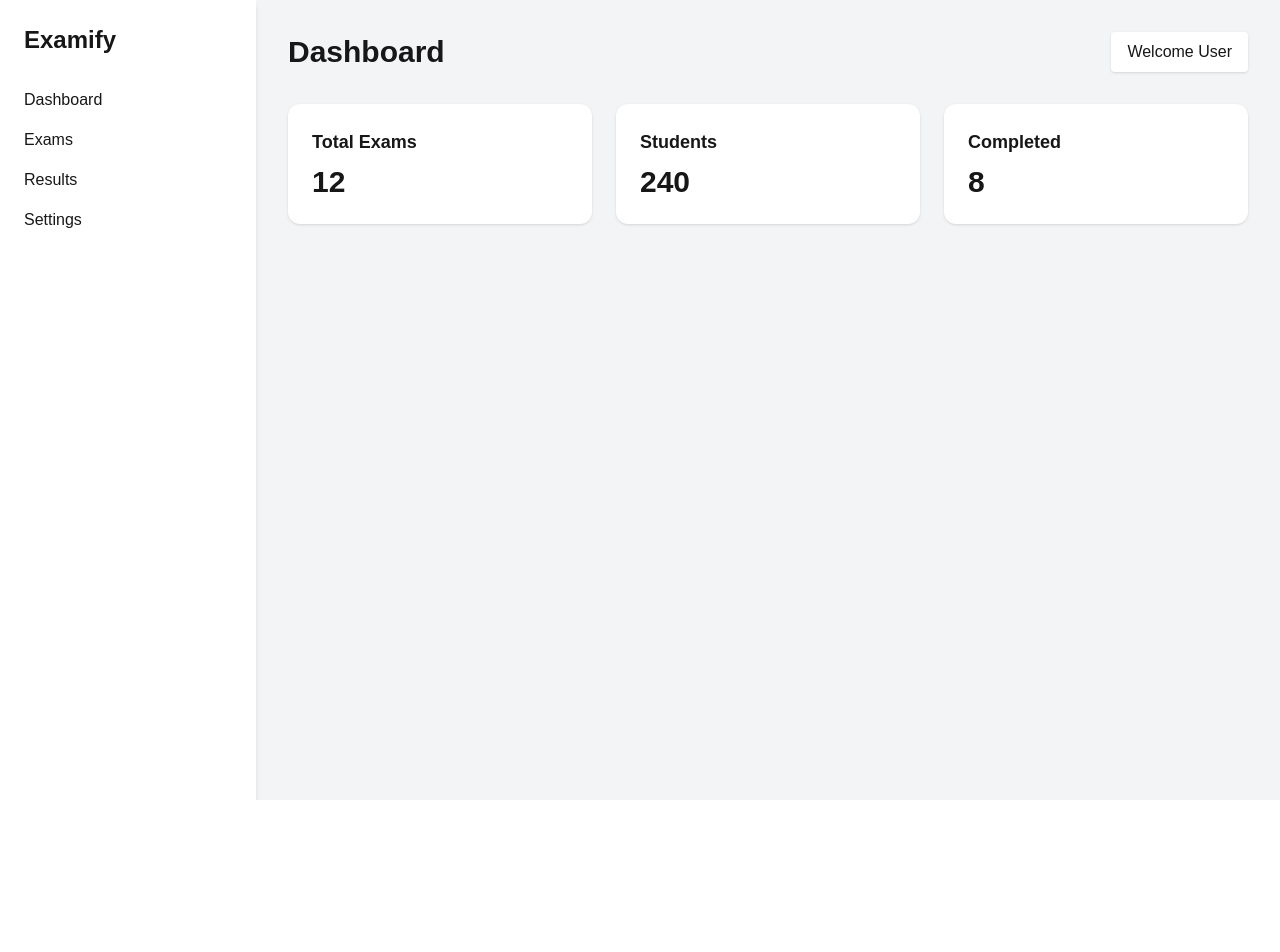
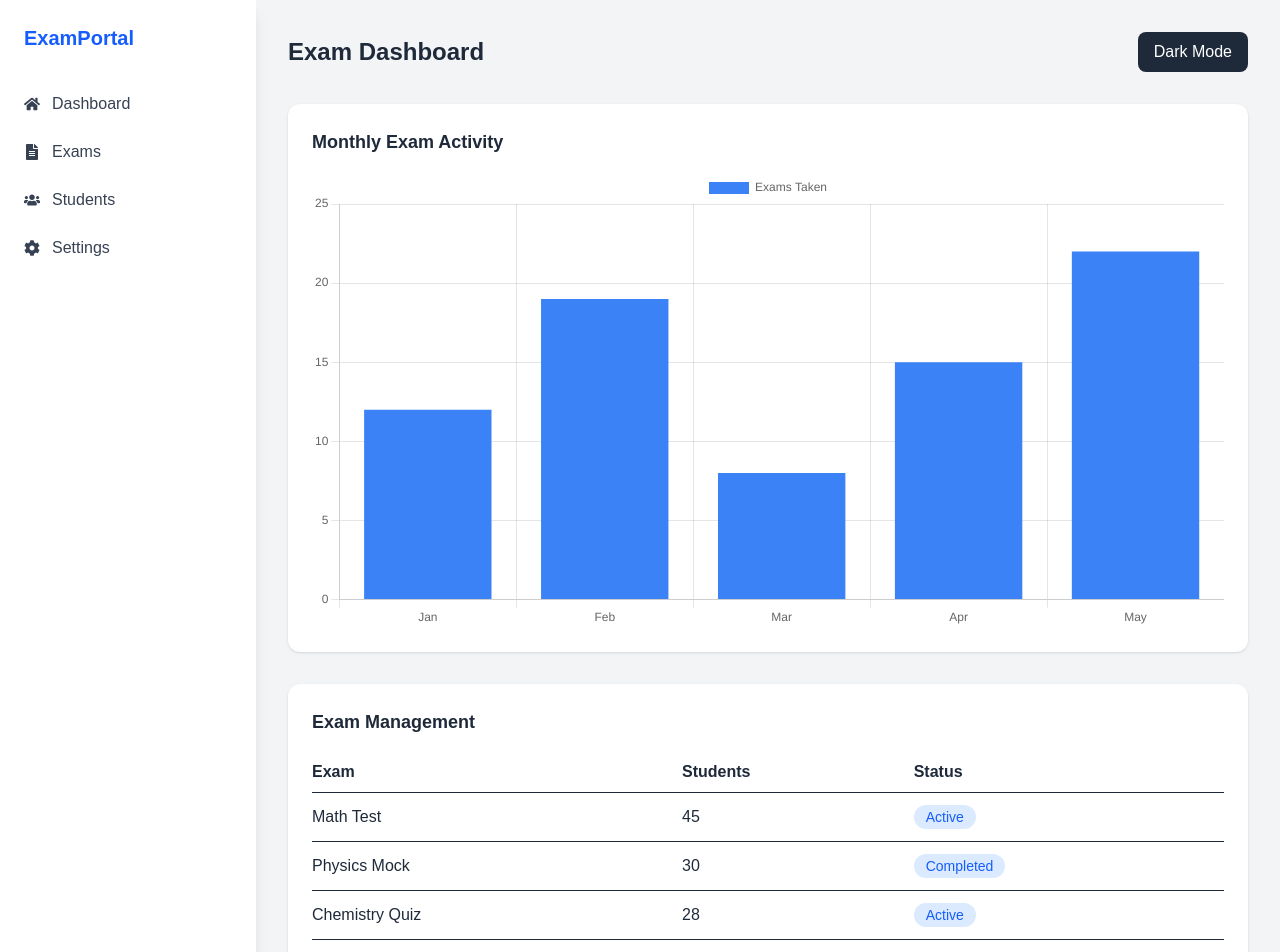
Before and after one commit to amulyaverse/examify, a Next.js app: page /dashboard in a window 1280 px wide. Shown: the top 952 px of the page. Before the commit the page ends 800 px from the top, so only its background shows below. Built offline with nearby package versions, Linux system fonts and the light colour scheme.

Commit message:
component

```diff
--- a/app/(auth)/sign-in/page.tsx
+++ b/app/(auth)/sign-in/page.tsx
@@ -1,25 +1,72 @@
-export default function Signin() {
+export default function SignIn() {
   return (
-    <div className="flex min-h-screen items-center justify-center">
-      <div className="p-8 shadow-lg rounded-xl w-96">
-        <h2 className="text-2xl font-bold mb-4">Sign In</h2>
+    <div className="min-h-screen flex">
+
+      {/* Left Section */}
+      <div className="hidden md:flex w-1/2 bg-green-100 items-center justify-center p-10">
+        <div className="text-center">
+          <img
+  src="/login-image.png"
+  alt="login illustration"
+  className="w-80 mx-auto mb-6"
+/>
+          {/* <h2 className="text-xl font-semibold">
+            Distance Learning Programs
+          </h2>
+          <p className="text-gray-500 text-sm mt-2">
+            Attend live and recorded classes at your own convenience
+          </p> */}
+        </div>
+      </div>
+
+      {/* Right Section */}
+      <div className="flex w-full md:w-1/2 items-center justify-center bg-white">
+        <div className="w-96">
+
+          <h1 className="text-2xl font-bold mb-2 text-center">
+            EXAMIFY
+          </h1>
+
+          <p className="text-gray-500 text-center mb-8">
+            Welcome Back
+          </p>
 
           <input
-          type="email"
-          placeholder="Email"
-          className="border p-2 w-full mb-3"
+            type="text"
+            placeholder="Username or Email"
+            className="w-full border-b p-2 mb-4 outline-none"
           />
 
           <input
             type="password"
             placeholder="Password"
-          className="border p-2 w-full mb-3"
+            className="w-full border-b p-2 mb-2 outline-none"
           />
 
-        <button className="bg-green-500 text-white p-2 w-full rounded">
-          Login
+          <p className="text-right text-sm text-blue-500 mb-6 cursor-pointer">
+            Forgot password?
+          </p>
+
+          <button className="w-full bg-black text-white py-2 rounded-full">
+            Sign In
           </button>
+
+          <div className="text-center my-6 text-gray-400">or</div>
+
+          <button className="w-full border py-2 rounded-full">
+            Sign in with Google
+          </button>
+
+          <p className="text-center mt-6 text-sm">
+            Are you new?{" "}
+            <a href="/signup" className="text-blue-500">
+              Create an Account
+            </a>
+          </p>
+
         </div>
+      </div>
+
     </div>
   );
 }
--- a/app/(auth)/sign-up/page.tsx
+++ b/app/(auth)/sign-up/page.tsx
@@ -1,31 +1,61 @@
-export default function Signup() {
+export default function SignUp() {
   return (
-    <div className="flex min-h-screen items-center justify-center">
-      <div className="p-8 shadow-lg rounded-xl w-96">
-        <h2 className="text-2xl font-bold mb-4">Sign Up</h2>
+    <div className="min-h-screen flex">
+
+      {/* Left Section */}
+      <div className="hidden md:flex w-1/2 bg-green-100 items-center justify-center p-10">
+        <div className="text-center">
+          <img
+  src="/login-image.png"
+  alt="login illustration"
+  className="w-80 mx-auto mb-6"
+/>
+          <h2 className="text-xl font-semibold">
+            Join Examify Today
+          </h2>
+        </div>
+      </div>
+
+      {/* Right Section */}
+      <div className="flex w-full md:w-1/2 items-center justify-center bg-white">
+        <div className="w-96">
+
+          <h1 className="text-2xl font-bold text-center mb-6">
+            Create Account
+          </h1>
 
           <input
             type="text"
-          placeholder="Name"
-          className="border p-2 w-full mb-3"
+            placeholder="Full Name"
+            className="w-full border-b p-2 mb-4 outline-none"
           />
 
           <input
             type="email"
             placeholder="Email"
-          className="border p-2 w-full mb-3"
+            className="w-full border-b p-2 mb-4 outline-none"
           />
 
           <input
             type="password"
             placeholder="Password"
-          className="border p-2 w-full mb-3"
+            className="w-full border-b p-2 mb-6 outline-none"
           />
 
-        <button className="bg-blue-500 text-white p-2 w-full rounded">
-          Create Account
+          <button className="w-full bg-black text-white py-2 rounded-full">
+            Sign Up
           </button>
+
+          <p className="text-center mt-6 text-sm">
+            Already have an account?{" "}
+            <a href="/signin" className="text-blue-500">
+              Sign In
+            </a>
+          </p>
+
         </div>
+      </div>
+
     </div>
   );
 }
--- a/app/dashboard/page.tsx
+++ b/app/dashboard/page.tsx
@@ -1,52 +1,28 @@
+"use client";
+
+import Sidebar from "@/components/Sidebar";
+import ChartCard from "@/components/ChartCard";
+import ExamTable from "@/components/ExamTable";
+import DarkModeToggle from "@/components/DarkModeToggle";
+
 export default function Dashboard() {
   return (
-    <div className="flex min-h-screen bg-gray-100">
+    <div className="flex min-h-screen bg-gray-100 dark:bg-gray-900">
 
-      {/* Sidebar */}
-      <div className="w-64 bg-white shadow-md p-6">
-        <h2 className="text-2xl font-bold mb-8">Examify</h2>
+      <Sidebar />
 
-        <ul className="space-y-4">
-          <li className="hover:text-blue-500 cursor-pointer">Dashboard</li>
-          <li className="hover:text-blue-500 cursor-pointer">Exams</li>
-          <li className="hover:text-blue-500 cursor-pointer">Results</li>
-          <li className="hover:text-blue-500 cursor-pointer">Settings</li>
-        </ul>
-      </div>
+      <main className="flex-1 p-8 text-gray-800 dark:text-white">
 
-      {/* Main Content */}
-      <div className="flex-1 p-8">
-
-        {/* Top Bar */}
         <div className="flex justify-between items-center mb-8">
-          <h1 className="text-3xl font-bold">Dashboard</h1>
-
-          <div className="bg-white px-4 py-2 rounded shadow">
-            Welcome User
-          </div>
+          <h1 className="text-2xl font-bold">Exam Dashboard</h1>
+          <DarkModeToggle />
         </div>
 
-        {/* Cards */}
-        <div className="grid grid-cols-3 gap-6">
+        <ChartCard />
 
-          <div className="bg-white p-6 rounded-xl shadow">
-            <h3 className="text-lg font-semibold">Total Exams</h3>
-            <p className="text-3xl font-bold mt-2">12</p>
-          </div>
+        <ExamTable />
 
-          <div className="bg-white p-6 rounded-xl shadow">
-            <h3 className="text-lg font-semibold">Students</h3>
-            <p className="text-3xl font-bold mt-2">240</p>
-          </div>
-
-          <div className="bg-white p-6 rounded-xl shadow">
-            <h3 className="text-lg font-semibold">Completed</h3>
-            <p className="text-3xl font-bold mt-2">8</p>
-          </div>
-
-        </div>
-
-      </div>
+      </main>
     </div>
   );
 }
--- /dev/null
+++ b/components/ChartCard.tsx
@@ -0,0 +1,46 @@
+"use client";
+
+import {
+  Chart as ChartJS,
+  CategoryScale,
+  LinearScale,
+  BarElement,
+  Tooltip,
+  Legend
+} from "chart.js";
+
+import { Bar } from "react-chartjs-2";
+
+ChartJS.register(
+  CategoryScale,
+  LinearScale,
+  BarElement,
+  Tooltip,
+  Legend
+);
+
+export default function ChartCard() {
+
+  const data = {
+    labels: ["Jan", "Feb", "Mar", "Apr", "May"],
+    datasets: [
+      {
+        label: "Exams Taken",
+        data: [12, 19, 8, 15, 22],
+        backgroundColor: "#3b82f6",
+      }
+    ]
+  };
+
+  return (
+    <div className="bg-white dark:bg-gray-800 p-6 rounded-xl shadow mb-8">
+
+      <h2 className="text-lg font-semibold mb-4">
+        Monthly Exam Activity
+      </h2>
+
+      <Bar data={data} />
+
+    </div>
+  );
+}
--- /dev/null
+++ b/components/DarkModeToggle.tsx
@@ -0,0 +1,25 @@
+"use client";
+
+import { useEffect, useState } from "react";
+
+export default function DarkModeToggle() {
+
+  const [dark, setDark] = useState(false);
+
+  useEffect(() => {
+    if (dark) {
+      document.documentElement.classList.add("dark");
+    } else {
+      document.documentElement.classList.remove("dark");
+    }
+  }, [dark]);
+
+  return (
+    <button
+      onClick={() => setDark(!dark)}
+      className="px-4 py-2 bg-gray-800 text-white rounded-lg"
+    >
+      {dark ? "Light Mode" : "Dark Mode"}
+    </button>
+  );
+}
--- /dev/null
+++ b/components/ExamTable.tsx
@@ -0,0 +1,46 @@
+export default function ExamTable() {
+
+  const exams = [
+    { name: "Math Test", students: 45, status: "Active" },
+    { name: "Physics Mock", students: 30, status: "Completed" },
+    { name: "Chemistry Quiz", students: 28, status: "Active" },
+  ];
+
+  return (
+    <div className="bg-white dark:bg-gray-800 p-6 rounded-xl shadow">
+
+      <h2 className="text-lg font-semibold mb-4">
+        Exam Management
+      </h2>
+
+      <table className="w-full">
+
+        <thead>
+          <tr className="text-left border-b">
+            <th className="py-2">Exam</th>
+            <th>Students</th>
+            <th>Status</th>
+          </tr>
+        </thead>
+
+        <tbody>
+          {exams.map((exam, i) => (
+            <tr key={i} className="border-b">
+
+              <td className="py-3">{exam.name}</td>
+              <td>{exam.students}</td>
+
+              <td>
+                <span className="px-3 py-1 bg-blue-100 text-blue-600 rounded-full text-sm">
+                  {exam.status}
+                </span>
+              </td>
+
+            </tr>
+          ))}
+        </tbody>
+
+      </table>
+    </div>
+  );
+}
--- /dev/null
+++ b/components/Sidebar.tsx
@@ -0,0 +1,36 @@
+import { FaHome, FaFileAlt, FaUsers, FaCog } from "react-icons/fa";
+
+export default function Sidebar() {
+  return (
+    <aside className="w-64 bg-white dark:bg-gray-800 shadow-lg p-6">
+
+      <h2 className="text-xl font-bold mb-10 text-blue-600">
+        ExamPortal
+      </h2>
+
+      <nav className="space-y-6 text-gray-700 dark:text-gray-200">
+
+        <div className="flex items-center gap-3 cursor-pointer hover:text-blue-500">
+          <FaHome />
+          Dashboard
+        </div>
+
+        <div className="flex items-center gap-3 cursor-pointer hover:text-blue-500">
+          <FaFileAlt />
+          Exams
+        </div>
+
+        <div className="flex items-center gap-3 cursor-pointer hover:text-blue-500">
+          <FaUsers />
+          Students
+        </div>
+
+        <div className="flex items-center gap-3 cursor-pointer hover:text-blue-500">
+          <FaCog />
+          Settings
+        </div>
+
+      </nav>
+    </aside>
+  );
+}
--- a/package.json
+++ b/package.json
@@ -23,6 +23,7 @@
     "@radix-ui/react-tabs": "^1.1.13",
     "@radix-ui/react-toast": "^1.2.15",
     "bcryptjs": "^3.0.3",
+    "chart.js": "^4.5.1",
     "class-variance-authority": "^0.7.1",
     "clsx": "^2.1.1",
     "framer-motion": "^12.38.0",
@@ -34,9 +35,11 @@
     "openai": "^6.33.0",
     "pdf-parse": "^2.4.5",
     "react": "19.2.4",
+    "react-chartjs-2": "^5.3.1",
     "react-dom": "19.2.4",
     "react-dropzone": "^15.0.0",
     "react-hook-form": "^7.72.0",
+    "react-icons": "^5.6.0",
     "recharts": "^3.8.1",
     "sharp": "^0.34.5",
     "tailwind-merge": "^3.5.0",
--- /dev/null
+++ b/taillwind.config.ts
@@ -0,0 +1,15 @@
+import type { Config } from "tailwindcss";
+
+const config: Config = {
+  darkMode: "class",
+  content: [
+    "./app/**/*.{ts,tsx}",
+    "./components/**/*.{ts,tsx}",
+  ],
+  theme: {
+    extend: {},
+  },
+  plugins: [],
+};
+
+export default config;
```
Also changed, not shown: 2 other files (tests, documents, lock files or other folders). Lines whose indentation alone changed are shown as unchanged.
